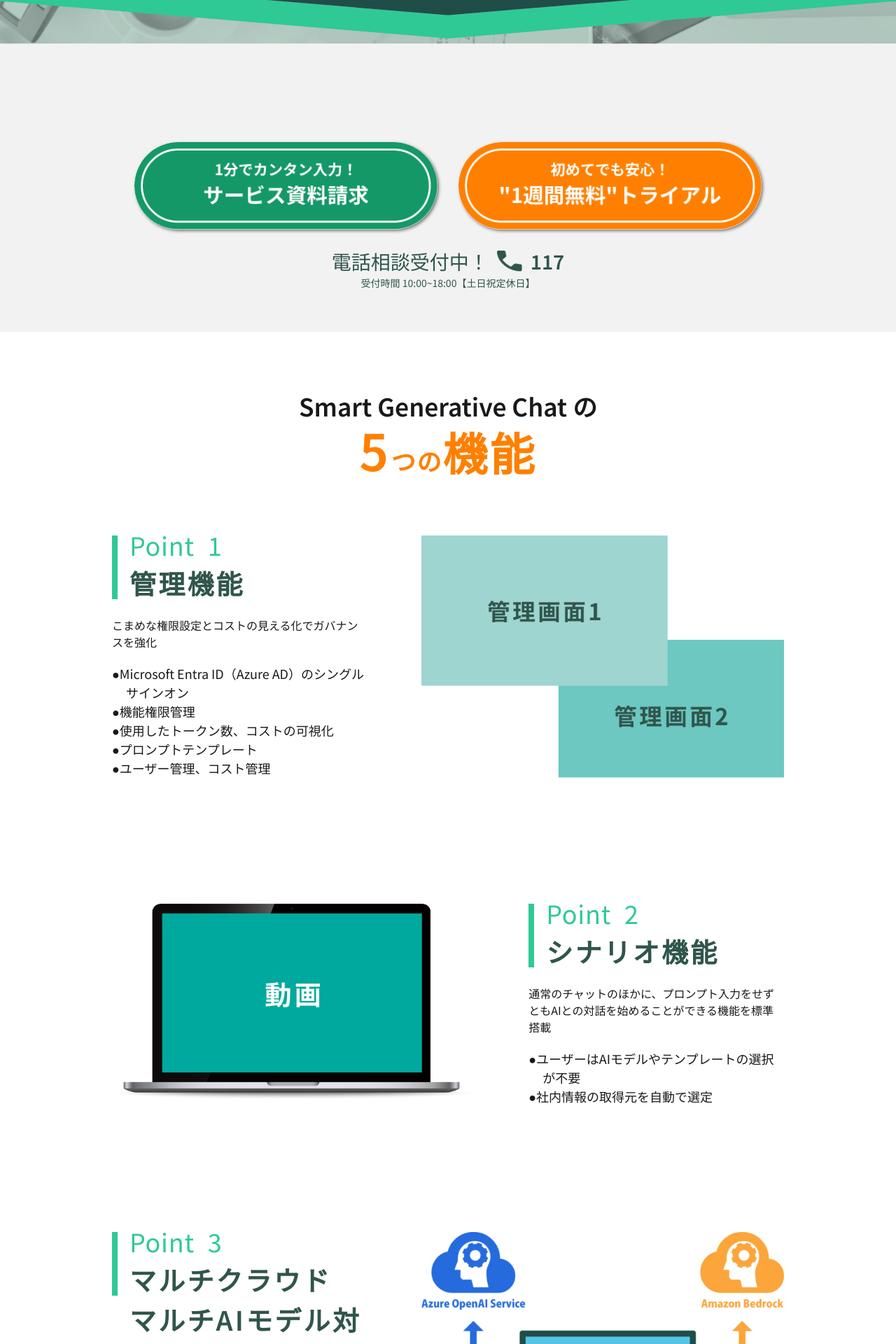
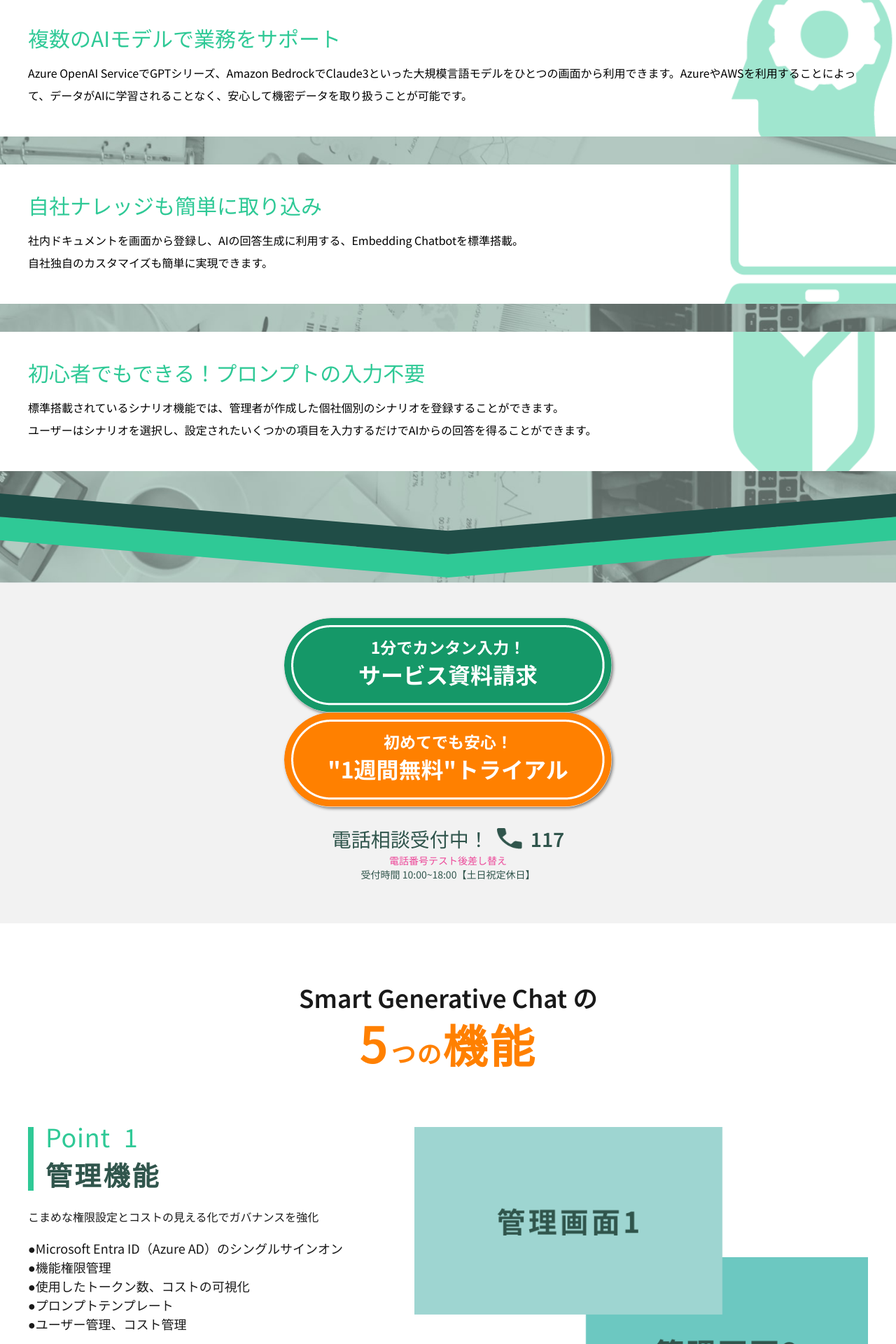
Before and after one commit to lumijoe/phptestsgcdemosite, a WordPress theme: template front-page.php in a window 1280 px wide. Shown: the part 3920-5840 px from the top of the page at 70% size. Run offline with PHP 8.4 and a stand-in for WordPress, Linux system fonts and the light colour scheme; the site name, menu and one post (Sample post) are stand-ins, and other content is empty; some libraries are stand-ins or nearby versions.

Commit message:
testphp2

```diff
--- a/front-page.php
+++ b/front-page.php
@@ -4,13 +4,13 @@
             hero
         -------------------------------->
         <section class="sectionHero">
-        <div class="pt-[8%] w-[760px] pl-20">
+            <div class="pt-[8%] w-[760px] pl-20 max-md:pr-20">
                 <h1 class="title-big text-green">企業向けAIアシスタントの新基準</h1>
-            <p class="pt-[10px] text-mostgreen leading-[40px] pr-6">Azure OpenAI ServiceやAmazon Bedrockを利用して、情報の安全性を確保しつつ、最新のAIテクノロジーを誰でも簡単に利用できる豊富な機能を提供。あらゆるシーンで、あなたの業務を強力にサポートします。</p>
+                <p class="pt-[10px] text-mostgreen leading-[40px] pr-6 max-md:pl-6">Azure OpenAI ServiceやAmazon Bedrockを利用して、情報の安全性を確保しつつ、最新のAIテクノロジーを誰でも簡単に利用できる豊富な機能を提供。あらゆるシーンで、あなたの業務を強力にサポートします。</p>
                 <img src="./image/ico_hero_010203.png" alt="" class=" h-auto text-cent pl-[15%] pr-[15%] py-[40px]">
-            <div class="flex flex-row gap-[30px]">
-                <a href="./contact.html" target="_blank" rel="noopener noreferrer"><img src="./image/btn_service_rounded.png" alt="" class="a-shadow"></a>
-                <a href="./contact.html"><img src="./image/btn_trial_rounded.png" alt="" class="a-shadow"></a>
+                <div class="flex flex-row max-md:flex-col max-md:items-center gap-[30px]">
+                    <a href="./contact.html" target="_blank" rel="noopener noreferrer"><img src="./image/btn_service_rounded.png" alt="" class="a-shadow max-md:w-[90%]"></a>
+                    <a href="./contact.html"><img src="./image/btn_trial_rounded.png" alt="" class="a-shadow max-md:w-[90%]"></a>
                 </div>
             </div>
         </section>
@@ -33,9 +33,10 @@
             explain
         -------------------------------->
         <section class="sectionExplain px-[15%] py-[80px] flex flex-col justify-between gap-[60px]" id="explain">
-        <h1 class="self-center title-explain text-[20px] text-thinblack ">時間のかかる業務作業<span class="text-green text-[40px] align-sub pl-4 font-semibold">AIにおまかせしませんか？</span></h1>
-        <p class="leading-[38px] self-center text-center">Smart Generative Chatなら社内ナレッジもWeb上の最新情報も取得可能！<br>用途に合わせて柔軟にデータソースを選択いただけます</span></p>
-        <img src="./image/img_exp_01.png" alt="イラスト：説明している" srcset="" class="">
+            <h1 class="self-center title-explain text-[20px] text-thinblack">時間のかかる業務作業<span class="text-green text-[40px] align-sub pl-4 font-semibold">AIにおまかせしませんか？</span></h1>
+            <p class="leading-[38px] self-center text-center">Smart Generative Chatなら<br>社内ナレッジもWeb上の最新情報も取得可能！<br>用途に合わせて柔軟にデータソースを選択いただけます</span></p>
+            <img src="./image/img_exp_01.png" alt="イラスト：説明している" srcset="" class="explain-pc">
+            <img src="./image/img_exp_01_sp.png" alt="イラスト：説明している" srcset="" class="explain-sp">
         </section>
 
 
@@ -45,16 +46,16 @@
         <section class="decoline1" id="reason">
             <div class="sectionReason py-[80px]">
                 <h1 class="text-[40px] self-center text-center text-white font-semibold sectionReasonTitle">Smart Generative Chat が<br>選ばれる3つの理由</h1>
-            <ul class="flex flex-col gap-[40px] items-center my-[80px]">
-                <li class="reason031 pl-10 py-10">
+                <ul class="flex flex-col gap-[40px] items-center my-[80px] reason-box mx-auto">
+                    <li class="reason031 px-10 py-10 bg-white w-[100%]">
                         <h1 class="text-green text-3xl pb-4">複数のAIモデルで業務をサポート</h1>
                         <p class="leading-[2rem]">Azure OpenAI ServiceでGPTシリーズ、Amazon BedrockでClaude3といった大規模言語モデルをひとつの画面から利用できます。AzureやAWSを利用することによって、データがAIに学習されることなく、安心して機密データを取り扱うことが可能です。</p>
                     </li>
-                <li class="reason032 pl-10 py-10">
+                    <li class="reason032 px-10 py-10 bg-white w-[100%] ">
                         <h1 class="text-green text-3xl pb-4">自社ナレッジも簡単に取り込み</h1>
                         <p class="leading-[2rem]">社内ドキュメントを画面から登録し、AIの回答生成に利用する、Embedding Chatbotを標準搭載。<br>自社独自のカスタマイズも簡単に実現できます。</p>
                     </li>
-                <li class="reason033 pl-10 py-10">
+                    <li class="reason033 px-10 py-10 bg-white w-[100%] ">
                         <h1 class="text-green text-3xl pb-4">初心者でもできる！プロンプトの入力不要</h1>
                         <p class="leading-[2rem]">標準搭載されているシナリオ機能では、管理者が作成した個社個別のシナリオを登録することができます。<br>ユーザーはシナリオを選択し、設定されたいくつかの項目を入力するだけでAIからの回答を得ることができます。</p>
                     </li>
@@ -62,23 +63,24 @@
             </div>
         </section>
 
+
         <!-------------------------------
             attention
         -------------------------------->
-    <section class="h-auto bg-[#F2F2F2] px-[15%] pt-[140px] pb-[60px] flex flex-col content-center items-center">
-        <div class="flex flex-row gap-[30px]">
-        <!-- <div class="flex flex-row gap-[30px] relative"> -->
-            <a href="./contact.html" target="_blank" rel="noopener noreferrer"><img src="./image/btn_service_rounded.png" alt="" class="a-shadow"></a>
-            <a href="./contact.html"><img src="./image/btn_trial_rounded.png" alt="" class="a-shadow"></a>
+        <section class="bg-[#F2F2F2] pt-[50px] pb-[60px] flex flex-col content-center items-center sectionAttention">
+            <div class="gap-[30px] btn-attention">
+                <a href="./contact.html" target="_blank" rel="noopener noreferrer"><img src="./image/btn_service_rounded.png" alt="" class="a-shadow buttton-form"></a>
+                <a href="./contact.html"><img src="./image/btn_trial_rounded.png" alt="" class="a-shadow buttton-form"></a>
             </div>
             <div class="flex flex-col pt-6">
                 <div class="flex flex-row justify-center">
                     <p class="text-moregreen text-[28px] pr-3" >電話相談受付中！</p>
                     <img src="./image/ico_reason_call.png" alt="" class="w-[36px] h-[30px] my-auto">
                     <a href="tel:117" class="text-moregreen text-[28px] font-semibold pl-3" >117</a>
+                    <!-- <a href="tel:03-3342-9620" class="text-moregreen text-[28px] font-semibold pl-3" >03-3342-9620</a> -->
 
-                <!-- <p class="text-moregreen text-[28px] font-semibold pl-3" >03-3342-9620</p> -->
                 </div>
+                <p class="self-center text-sm text-pink-500">電話番号テスト後差し替え</p>
                 <p class="self-center text-sm text-moregreen">受付時間  10:00~18:00【土日祝定休日】</p>
             </div>
         </section>
@@ -89,7 +91,7 @@
         -------------------------------->
         <section class="sectionFivefunction py-[80px]" id="function">
             <h1 class="text-[35px] self-center text-center text-thinblack font-semibold sectionReasonTitle mb-20">Smart Generative Chat の<br><span class="text-orange text-7xl tracking-wider">5<span class="text-orange text-[35px] tracking-wider">つの</span><span class="text-orange text-[4rem] tracking-wider">機能</span></span></h1>
-        <ul class="ml-[10rem] mr-[10rem] fivefunction-containers">
+            <ul class="fivefunction-containers">
                 <li class=" fivefunction-container">
                     <div class="container-tight">
                         <div class="title-line-col">
@@ -109,9 +111,24 @@
                     </div>
                 </li>
                 <li class="fivefunction-container grid-reverse">
-                <div class="container-wide"><img src="./image/img_function5_01.png" alt="" srcset="">
+                    <div class="container-wide item1"><img src="./image/img_function5_01.png" alt="" srcset="">
                     </div>
-                <div class="container-tight">
+                    <div class="container-tight item2">
+                        <div class="title-line-col">
+                            <h1><sup class="title-sup">Point&ensp;2</sup></h1>
+                            <h2>シナリオ機能</h2>
+                        </div>
+                        <p>通常のチャットのほかに、プロンプト入力をせずともAIとの対話を始めることができる機能を標準搭載</p>
+                        <ul >
+                            <li>●ユーザーはAIモデルやテンプレートの選択が不要</li>
+                            <li>●社内情報の取得元を自動で選定</li>
+                        </ul>
+                    </div>
+                </li>
+                <li class="fivefunction-container grid-reverse">
+                    <div class="container-wide item1"><img src="./image/img_function5_01.png" alt="" srcset="">
+                    </div>
+                    <div class="container-tight item2">
                         <div class="title-line-col">
                             <h1><sup class="title-sup">Point&ensp;2</sup></h1>
                             <h2>シナリオ機能</h2>
@@ -139,8 +156,24 @@
                     <div class="container-wide"><img src="./image/img_function3_01.png" alt="" srcset="">
                     </div>
                 </li>
-            <li class="fivefunction-container grid-reverse">
-                <div class="container-wide"><img src="./image/img_function4_01.png" alt="" srcset="">
+                <li class="fivefunction-container grid-reverse point4-pc">
+                    <div class="container-wide"><img src="./image/img_function4_01.png" alt="" srcset="" class=""></div>
+                    <div class="container-tight">
+                        <div class="title-line-col">
+                            <h1><sup class="title-sup">Point&ensp;4</sup></h1>
+                            <h2>Embedding Chat<br><span class="text-[28px] tracking-wide leading-3">社内データのVector Search</span></h2>
+                        </div>
+                        <p>自社の情報をデータベースに登録し、AIの回答生成に利用します。</p>
+                        <ul >
+                            <li>●プレーンテキストおよびPDFのVector DB化</li>
+                            <li>●社内データ等の情報読み込み</li>
+                            <li>●Word、Excel、PowerPoint、PDFなど多くのドキュメント形式のアップロード可能</li>
+                        </ul>
+                    </div>
+                </li>
+                <li class="fivefunction-container grid-reverse point4-sp">
+                    <div class="container-wide"><img src="./image/img_function4_01_sp.png" alt="" srcset="" class="point4-pc"></div>
+                    <div class="container-wide"><img src="./image/img_function4_01_sp.png" alt="" srcset="" class="point4-sp">
                     </div>
                     <div class="container-tight">
                         <div class="title-line-col">
@@ -179,8 +212,7 @@
         -------------------------------->
         <section class=" sectionExample py-[80px] decoline2" id="example">
             <h1 class="text-[40px] self-center text-center text-greengreen font-semibold sectionExampleTitle mb-20">導入実績</h1>
-        <ul class="ml-20 mr-20 grid-container">
-
+            <ul class="example-box">
                 <li><img src="./image/img_logosample.png" alt=""></li>
                 <li><img src="./image/img_logosample.png" alt=""></li>
                 <li><img src="./image/img_logosample.png" alt=""></li>
@@ -229,20 +261,19 @@
         <!-------------------------------
             attention
         -------------------------------->
-    <section class="h-auto bg-[#F2F2F2] px-[15%] pt-[140px] pb-[60px] flex flex-col content-center items-center">
-        <div class="flex flex-row gap-[30px]">
-        <!-- <div class="flex flex-row gap-[30px] relative"> -->
-            <a href="./contact.html" target="_blank" rel="noopener noreferrer"><img src="./image/btn_service_rounded.png" alt="" class="a-shadow"></a>
-            <a href="./contact.html"><img src="./image/btn_trial_rounded.png" alt="" class="a-shadow"></a>
+        <section class="bg-[#F2F2F2] pt-[50px] pb-[60px] flex flex-col content-center items-center sectionAttention">
+            <div class="gap-[30px] btn-attention">
+                <a href="./contact.html" target="_blank" rel="noopener noreferrer"><img src="./image/btn_service_rounded.png" alt="" class="a-shadow buttton-form"></a>
+                <a href="./contact.html"><img src="./image/btn_trial_rounded.png" alt="" class="a-shadow buttton-form"></a>
             </div>
             <div class="flex flex-col pt-6">
                 <div class="flex flex-row justify-center">
                     <p class="text-moregreen text-[28px] pr-3" >電話相談受付中！</p>
                     <img src="./image/ico_reason_call.png" alt="" class="w-[36px] h-[30px] my-auto">
                     <a href="tel:117" class="text-moregreen text-[28px] font-semibold pl-3" >117</a>
-
-                <!-- <p class="text-moregreen text-[28px] font-semibold pl-3" >03-3342-9620</p> -->
+                    <!-- <a href="tel:03-3342-9620" class="text-moregreen text-[28px] font-semibold pl-3" >03-3342-9620</a> -->
                 </div>
+                <p class="self-center text-sm text-pink-500">電話番号テスト後差し替え</p>
                 <p class="self-center text-sm text-moregreen">受付時間  10:00~18:00【土日祝定休日】</p>
             </div>
         </section>
@@ -255,7 +286,8 @@
             <h1 class="text-[40px] self-center text-center text-greengreen font-semibold sectionFlowTitle mb-20">導入までの流れ</h1>
             <p class="leading-[38px] self-center text-center pb-[80px]">ご成約からおおよそ1.5ヶ月で納品となります<br>
                 個別開発がある場合は開発要件に応じてスケジュール調節をさせて頂きます</span></p>
-        <img src="./image/img_schedule_pc.png" alt="イラスト：説明している" srcset="" class="">
+            <img src="./image/img_flow_pc.png" alt="イラスト：説明している" srcset="" class="flow-pc">
+            <img src="./image/img_flow_sp.png" alt="イラスト：説明している" srcset="" class="flow-sp">
         </section>
 
 
@@ -266,7 +298,7 @@
             <div class="section-content">
                 <h1 class="text-[40px] self-center text-center text-greengreen font-semibold sectionPlanTitle mb-20">料金プラン</h1>
                 <p class="leading-[38px] self-center text-center pb-[80px]">ご要望に応じて、どちらかのプランを選べます</p>
-            <div class="flex flex-col w-[100%] relative gap-[20px]">
+                <div class="relative gap-[20px] plan-container">
                     <ul class="w-100% h-auto flex flex-col gap-[20px]">
                         <li class="planbox-color1 flex flex-row justify-between">
                             <h1>月額プラン</h1>
@@ -291,7 +323,7 @@
                             </div>
                         </li>
                     </ul>
-                <img src="./image/ico_firstpricefree.png" alt="" class="w-[120px] h-auto absolute top-0 right-0 mt-[-70px] mr-[-50px]">
+                    <img src="./image/ico_firstpricefree.png" alt="" class="w-[120px] h-auto mt-[-70px] mr-[-50px] icon-plan-price">
                     <ul class="attention-plan">
                         <li>Azure OpenAI Service利用にあたっての申請はお客さまにて実施いただけるものといたします。</li>
                         <li>保守費用、クラウド利用料は含まれません。</li>
@@ -337,11 +369,15 @@
             <div class="flex flex-col w-[100%]  gap-[20px] section-content-tight pb-[60px]">
                 <ul class="w-100% h-auto flex flex-col gap-[20px]">
 
-            <ul class="attention-plan">
-                <li>Azure OpenAI Service利用にあたっての申請はお客さまにて実施いただけるものといたします。</li>
-                <li>保守費用、クラウド利用料は含まれません。</li>
-                <li>月額プランは2か月以上のご契約を前提とします。</li>
-                <li>月額プランの場合、Azureご利用の場合は「STS Azure CSPサービス申し込み」AWSご利用の場合は「クラウド工房決済代行サービス利用申し込み」が必要となります。</li>
+                <ul class="faq-container">
+                    <li class="">
+                            <div class="flex flex-row">
+                                <h1>Q</h1>
+
+                           <p> <span class="marker-animation" data-marker_animation="true" style="display: inline; background-position: left -100% center; padding-bottom: 0.6em; font-weight: bold; background-size: 200% 0.6em; background-repeat: repeat-x; background-image: linear-gradient(to right, rgba(255, 255, 255, 0) 50%, rgb(255, 255, 102) 50%); transition: background-position 2s ease 0.1s;">border-bottomプロパティで作成したアンダーラインは、padding-bottomプロパティを使って調節できます。</span></p>
+
+
+                    </li>
                 </ul>
             </div>
         </section>
@@ -350,20 +386,19 @@
         <!-------------------------------
             attention
         -------------------------------->
-    <section class="h-auto bg-[#F2F2F2] px-[15%] pt-[140px] pb-[60px] flex flex-col content-center items-center">
-        <div class="flex flex-row gap-[30px]">
-        <!-- <div class="flex flex-row gap-[30px] relative"> -->
-            <a href="./contact.html" target="_blank" rel="noopener noreferrer"><img src="./image/btn_service_rounded.png" alt="" class="a-shadow"></a>
-            <a href="./contact.html"><img src="./image/btn_trial_rounded.png" alt="" class="a-shadow"></a>
+        <section class="bg-[#F2F2F2] pt-[50px] pb-[60px] flex flex-col content-center items-center sectionAttention">
+            <div class="gap-[30px] btn-attention">
+                <a href="./contact.html" target="_blank" rel="noopener noreferrer"><img src="./image/btn_service_rounded.png" alt="" class="a-shadow buttton-form"></a>
+                <a href="./contact.html"><img src="./image/btn_trial_rounded.png" alt="" class="a-shadow buttton-form"></a>
             </div>
             <div class="flex flex-col pt-6">
                 <div class="flex flex-row justify-center">
                     <p class="text-moregreen text-[28px] pr-3" >電話相談受付中！</p>
                     <img src="./image/ico_reason_call.png" alt="" class="w-[36px] h-[30px] my-auto">
                     <a href="tel:117" class="text-moregreen text-[28px] font-semibold pl-3" >117</a>
-
-                <!-- <p class="text-moregreen text-[28px] font-semibold pl-3" >03-3342-9620</p> -->
+                    <!-- <a href="tel:03-3342-9620" class="text-moregreen text-[28px] font-semibold pl-3" >03-3342-9620</a> -->
                 </div>
+                <p class="self-center text-sm text-pink-500">電話番号テスト後差し替え</p>
                 <p class="self-center text-sm text-moregreen">受付時間  10:00~18:00【土日祝定休日】</p>
             </div>
         </section>
--- a/header.php
+++ b/header.php
@@ -29,7 +29,6 @@
                         <p class="text-2xl text-orange font-bold text-end">TEL<span class=" tracking-wider font-bold pl-2 pr-1">03-3342-9620</span></p>
                         <p class="text-[0.8rem] text-orange pl-2 text-end">受付時間  10:00~18:00【土日祝定休日】</p>
                     </div>
-
                     <nav>
                         <ul class="flex flex-row gap-[30px] wrap">
                             <li><a href="#reason" target="_self" rel="noopener noreferrer">選ばれる理由</a></li>
@@ -43,7 +42,6 @@
                 <div class="hamburger-menu" id="hamburgermenu-open"><img src="./image/img_hamburger_menu.svg" alt="" class="">
                 </div>
             </div>
-
         </div>
         <!-- mobile hamburger menu -->
         <section class="sectionMobilenav w-[100%]">
@@ -68,11 +66,7 @@
                     <a href="./contact.html"><img src="./image/btn_trial_rounded.png" alt="" class="a-shadow "></a>
                 </div>
             </div>
-
-
-
         </section>
-
     </header>
 
     <!-------------------------------
```
Lines whose indentation alone changed are shown as unchanged.
